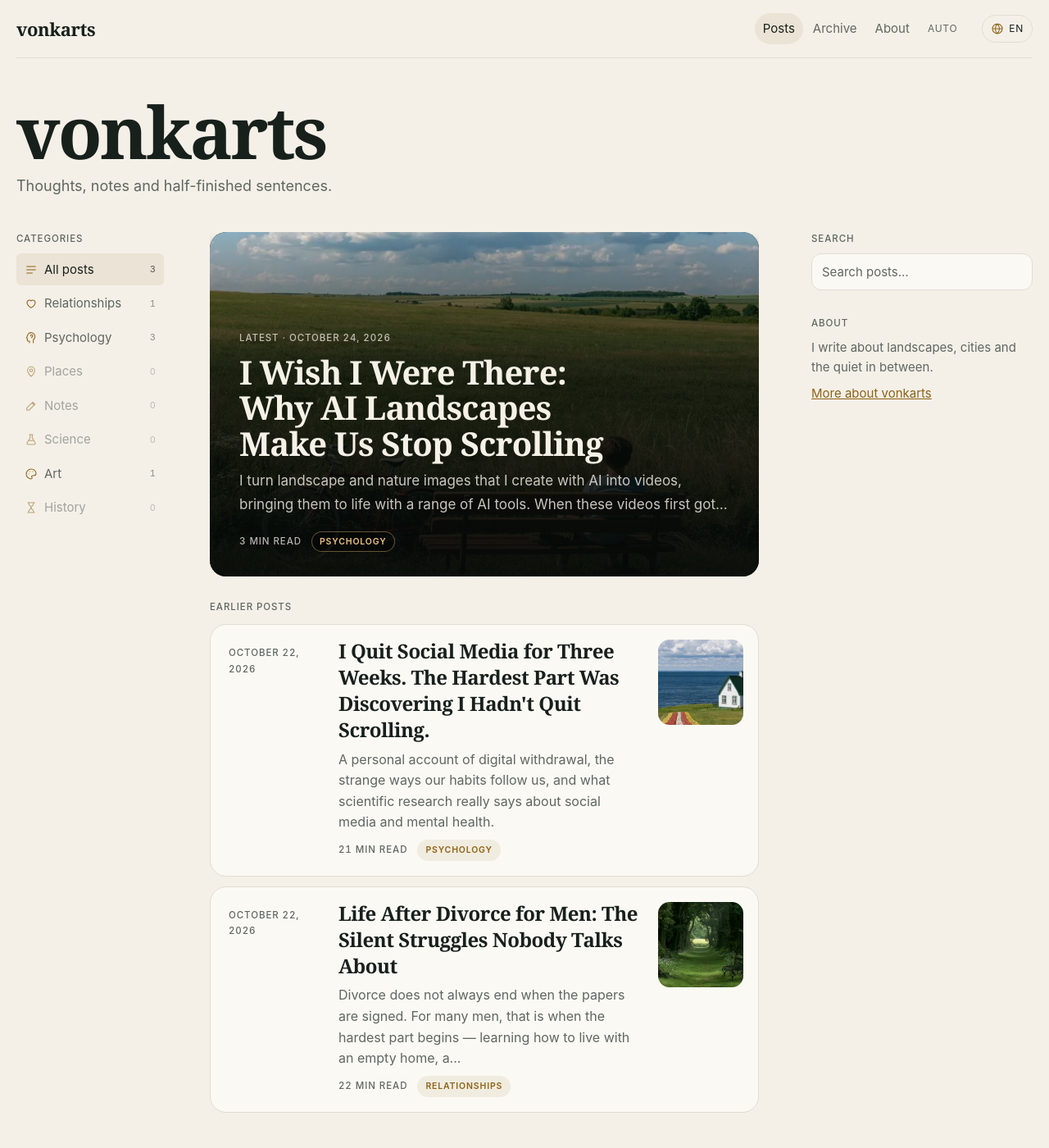
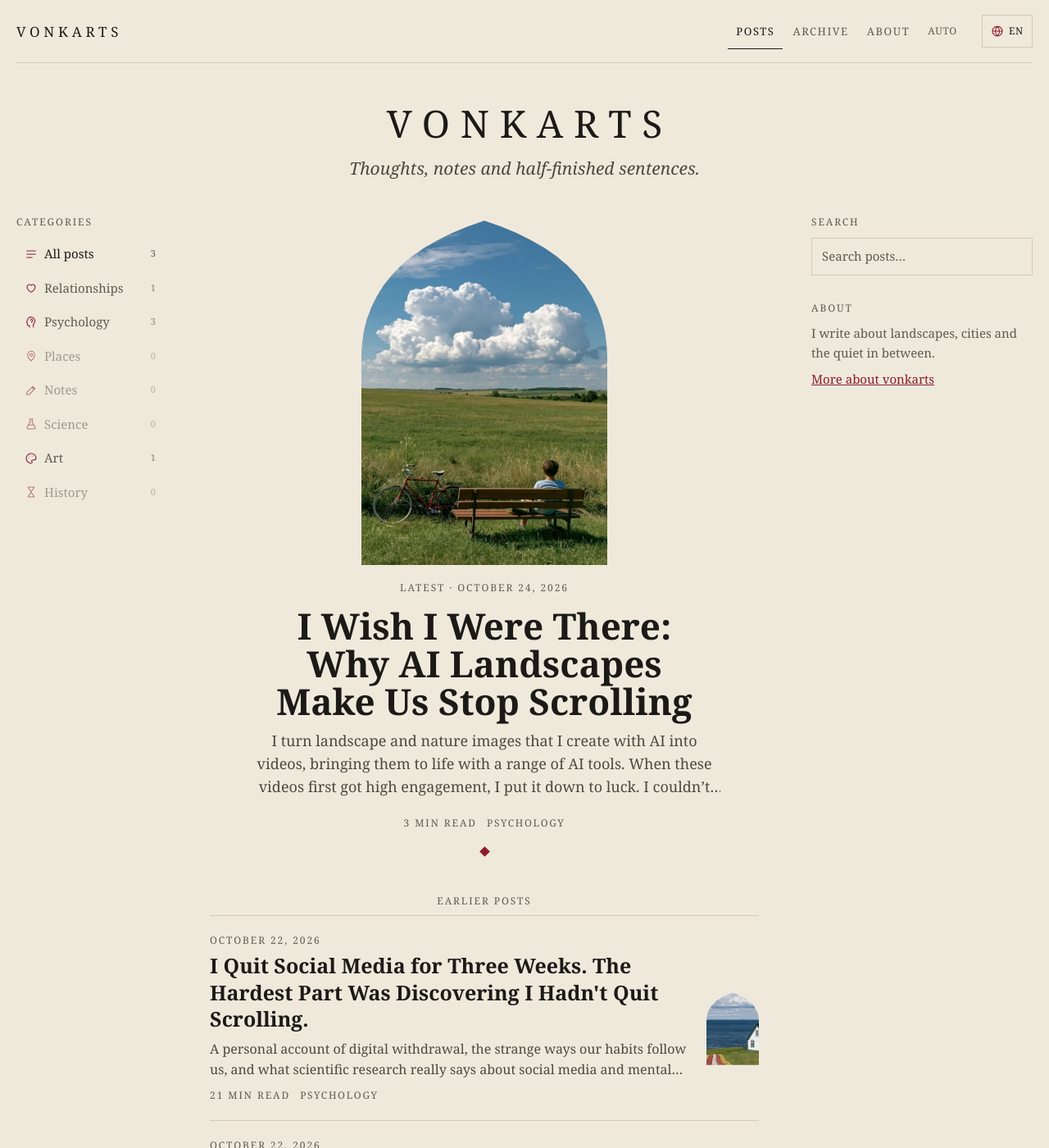
Before and after one commit to vonkarts/vonkarts.github.io, a Jekyll site: the page built from index.html, in a window 1280 px wide and 1400 px high. Shown: the whole window at 82% size. Built offline with Jekyll 4.4.1, drawn with Linux system fonts in a browser that asks for light colours.

Commit message:
Sade Gotik theme: night/parchment palettes, Cinzel + Cormorant + EB Garamond, pointed-arch images, line-based lists (content unchanged)
Co-Authored-By: Claude Opus 5.5 <noreply@anthropic.com>
Claude-Session: https://claude.ai/code/session_01HayH8JCZQBzi5F45oJrDMF

```diff
--- a/_includes/style.css
+++ b/_includes/style.css
@@ -1,23 +1,26 @@
 /* Düzen: üstte ince gezinme; ana sayfada geniş ekranda içerik + sağ kenar sütunu, yazı sayfasında tek sütun ~66ch */
 :root{
-  --bg:#f4f0e8; --surface:#fbf9f4; --fg:#18201c; --muted:#5f6761; --line:#e2dcd0;
-  --accent:#8f6216; --accent-soft:rgba(143,98,22,.09);
-  --display:"Fraunces", Georgia, "Times New Roman", serif;
-  --body:"Inter", system-ui, -apple-system, "Segoe UI", Roboto, sans-serif;
-  --mono:"Inter", system-ui, -apple-system, "Segoe UI", Roboto, sans-serif;
-  --dw:600; --r:20px; --rs:14px;
+  --bg:#efe9dc; --surface:#f6f1e6; --fg:#1c1a17; --text2:#26231f; --soft:#4d483f; --muted:#5f594f; --line:#d3cab6;
+  --accent:#8e1b2a; --accent-soft:rgba(28,26,23,.06); --rose:#8e1b2a; --link:#8e1b2a;
+  --arch-line:rgba(28,26,23,.45); --img-filter:saturate(.88) contrast(1.03);
+  --display:"Cormorant Garamond", Georgia, "Times New Roman", serif;
+  --body:"EB Garamond", Georgia, "Times New Roman", serif;
+  --mono:"Cinzel", Georgia, "Times New Roman", serif;
+  --dw:600; --r:0px; --rs:0px;
   color-scheme:light;
 }
 @media (prefers-color-scheme: dark){:root:not([data-theme="light"]){
-  --bg:#0e1311; --surface:#141b18; --fg:#efe9de; --muted:#9ea69f; --line:#25302b;
-  --accent:#e2b56c; --accent-soft:rgba(226,181,108,.1); color-scheme:dark}}
+  --bg:#0a0a0b; --surface:#111113; --fg:#e6e1d6; --text2:#d8d2c6; --soft:#b7b1a5; --muted:#9a948a; --line:#2a2826;
+  --accent:#d98a94; --accent-soft:rgba(230,225,214,.07); --rose:#8e1b2a; --link:#d98a94;
+  --arch-line:rgba(230,225,214,.55); --img-filter:saturate(.8) brightness(.88) contrast(1.05); color-scheme:dark}}
 :root[data-theme="dark"]{
-  --bg:#0e1311; --surface:#141b18; --fg:#efe9de; --muted:#9ea69f; --line:#25302b;
-  --accent:#e2b56c; --accent-soft:rgba(226,181,108,.1); color-scheme:dark}
+  --bg:#0a0a0b; --surface:#111113; --fg:#e6e1d6; --text2:#d8d2c6; --soft:#b7b1a5; --muted:#9a948a; --line:#2a2826;
+  --accent:#d98a94; --accent-soft:rgba(230,225,214,.07); --rose:#8e1b2a; --link:#d98a94;
+  --arch-line:rgba(230,225,214,.55); --img-filter:saturate(.8) brightness(.88) contrast(1.05); color-scheme:dark}
 
 *{box-sizing:border-box}
 html{-webkit-text-size-adjust:100%}
-body{margin:0;background:var(--bg);color:var(--fg);font-family:var(--body);font-size:17px;line-height:1.7;
+body{margin:0;background:var(--bg);color:var(--fg);font-family:var(--body);font-size:18px;line-height:1.7;
   padding-left:max(16px, env(safe-area-inset-left, 0px));padding-right:max(16px, env(safe-area-inset-right, 0px));
   -webkit-font-smoothing:antialiased}
 img{max-width:100%}
@@ -261,60 +264,6 @@ footer{border-top:1px solid var(--line);padding-top:20px;display:flex;justify-co
 .lang-menu li a[aria-current="true"]{background:var(--accent-soft);font-weight:600}
 @media (max-width:700px){ .nav-links + .lang-menu{margin-left:auto} }
 
-/* ===== Gece Ormanı teması ===== */
-.site-title,.nav-brand,.featured .t,.item a.t,.pager a span:last-child,article h1,.prose h2{font-weight:var(--dw);letter-spacing:-.02em}
-.site-title{letter-spacing:-.03em}
-.tagline{font-style:normal;font-size:18px}
-.mono{font-weight:500;font-size:11.5px;letter-spacing:.08em}
-.nav{background:color-mix(in srgb,var(--bg) 86%,transparent);-webkit-backdrop-filter:saturate(1.4) blur(14px);backdrop-filter:saturate(1.4) blur(14px)}
-.chip{font-family:var(--body);font-weight:600;font-size:10.5px;letter-spacing:.08em;padding:4px 10px;background:var(--accent-soft)}
-.tag{font-family:var(--body);font-weight:500;font-size:11px}
-
-/* Öne çıkan yazı: başlık fotoğrafın üstünde */
-.featured{border-bottom:0;padding-bottom:0;margin-bottom:28px}
-.featured.has-cover{position:relative;display:grid;grid-template-columns:minmax(0,1fr);gap:0;align-items:end;aspect-ratio:4/5;border-radius:var(--r);background:#0b0f0d;isolation:isolate}
-.featured.has-cover > a:first-child{position:absolute;inset:0;z-index:0;border-radius:inherit;overflow:hidden}
-.featured.has-cover .cover{height:100%;aspect-ratio:auto;border-radius:0;transition:transform .6s ease}
-.featured.has-cover:hover .cover{transform:scale(1.025)}
-.featured.has-cover .featured-text{position:relative;z-index:1;border-radius:0 0 var(--r) var(--r);padding:96px 22px 22px;gap:10px;color:#f3eee4;
-  background:linear-gradient(to top,rgba(6,9,8,.94) 0%,rgba(6,9,8,.75) 60%,rgba(6,9,8,0) 100%)}
-.featured.has-cover .t{color:#f6f1e7;font-size:clamp(27px,7vw,40px)}
-.featured.has-cover .t:hover{color:#f0c47f}
-.featured.has-cover p{color:rgba(243,238,228,.82);display:-webkit-box;-webkit-line-clamp:3;-webkit-box-orient:vertical;overflow:hidden}
-.featured.has-cover .mono{color:rgba(243,238,228,.75)}
-.featured.has-cover .chip{background:rgba(0,0,0,.3);color:#f0c47f;box-shadow:inset 0 0 0 1px rgba(240,196,127,.4)}
-@media (min-width:720px){
-  .featured.has-cover{display:grid;grid-template-columns:minmax(0,1fr);gap:0;aspect-ratio:16/10}
-  .featured.has-cover .featured-text{padding:120px 36px 30px}
-  .featured.has-cover .t{font-size:clamp(28px,3.2vw,40px)}
-  .featured.has-cover p{max-width:60ch;-webkit-line-clamp:2}
-}
-
-/* Yazı listesi: kartlar */
-.list{display:flex;flex-direction:column;gap:12px;margin-top:10px}
-.item{background:var(--surface);border:1px solid var(--line);border-radius:var(--r);padding:18px 18px 18px 22px;transition:border-color .2s,transform .2s}
-.item:hover{border-color:color-mix(in srgb,var(--accent) 45%,var(--line))}
-.thumb{border-radius:var(--rs);width:104px}
-@media (max-width:600px){
-  .item{padding:14px 14px 14px 16px;gap:4px 14px}.thumb{width:76px}
-  .item a.t{font-size:19px;line-height:1.22}
-  .item p{font-size:15px;display:-webkit-box;-webkit-line-clamp:2;-webkit-box-orient:vertical;overflow:hidden}
-  .featured.has-cover .featured-text{padding:88px 18px 18px}
-  .featured.has-cover p{-webkit-line-clamp:2}
-}
-
-/* Yazı sayfası */
-.post-cover{border-radius:var(--r)}
-.prose{font-size:18px;line-height:1.75}
-.prose img{border-radius:var(--rs)}
-.prose blockquote{border-left:3px solid var(--accent);font-family:var(--display);font-size:1.15em;line-height:1.5;color:var(--fg)}
-.prose h3{font-weight:600}
-.toc details,.newsletter,.pager a{border-radius:var(--rs)}
-.btn.primary{font-weight:600}
-.search{border-radius:12px}
-a.chip{text-decoration:none}
-a.chip:hover{filter:brightness(1.15)}
-
 .side-h{font-weight:500;font-size:11.5px;line-height:1.4}
 picture{display:contents}
 picture > source{display:none}
@@ -328,3 +277,86 @@ picture > source{display:none}
 .share-row .btn .ico{width:16px;height:16px;color:currentColor}
 .share-row .btn.primary .ico{color:var(--bg)}
 .share-copy.is-done{border-color:var(--accent);color:var(--accent)}
+
+/* ===== Sade Gotik teması ===== */
+/* Etiketler (tarih, okuma süresi, menü): Cinzel, büyük harf, aralıklı */
+.mono,.side-h{font-family:var(--mono);font-weight:400;font-size:12px;letter-spacing:.16em;text-transform:uppercase;color:var(--muted)}
+.nav{background:color-mix(in srgb,var(--bg) 90%,transparent);-webkit-backdrop-filter:blur(12px);backdrop-filter:blur(12px)}
+.nav-brand{font-family:var(--mono);font-weight:500;font-size:17px;letter-spacing:.28em;text-transform:uppercase}
+.nav-links a,.nav-links button{font-family:var(--mono);font-size:13px;letter-spacing:.12em;text-transform:uppercase;border-radius:0;min-height:44px;display:inline-flex;align-items:center}
+.nav-links a[aria-current="page"]{background:none;color:var(--fg);box-shadow:inset 0 -1px 0 var(--fg)}
+.nav-links .theme{font-size:12px}
+.lang-menu summary{border-radius:0;font-family:var(--mono);min-height:40px}
+.lang-menu ul{border-radius:0}
+.lang-menu li a{border-radius:0}
+
+/* Başlık alanı: ortada, sade */
+.masthead{align-items:center;text-align:center;gap:12px}
+.site-title{font-family:var(--mono);font-weight:500;font-size:clamp(30px,8.5vw,46px);line-height:1.1;letter-spacing:.28em;padding-left:.28em;text-transform:uppercase}
+.site-title--sm{font-size:clamp(28px,7vw,40px)}
+.tagline{font-family:var(--display);font-style:italic;font-size:21px;color:var(--soft);max-width:none}
+
+/* Düğmeler, arama, chip: köşesiz */
+.btn{border-radius:0;font-family:var(--mono);font-size:12px;letter-spacing:.14em;text-transform:uppercase;min-height:44px;padding:0 18px}
+.btn.primary{background:var(--fg);border-color:var(--fg);color:var(--bg)}
+.search{border-radius:0;background:transparent}
+.chip{font-family:var(--mono);font-size:12px;font-weight:400;letter-spacing:.14em;text-transform:uppercase;padding:0;border-radius:0;background:none;color:var(--muted)}
+a.chip{text-decoration:none}
+a.chip:hover{color:var(--fg)}
+.cats a{border-radius:0}
+.cats a[aria-current="page"]{background:none;border-color:var(--fg)}
+.drawer-nav a,.drawer .cats a,.lang-select,.drawer-theme,.menu-btn,.drawer-close{border-radius:0}
+
+/* Sivri kemer: öne çıkan yazı, liste küçük resimleri, yazı kapağı */
+.featured,.featured.has-cover{display:flex;flex-direction:column;align-items:center;text-align:center;gap:18px;border-bottom:0;padding:6px 0 40px;margin-bottom:6px;aspect-ratio:auto;background:none;border-radius:0}
+.featured.has-cover > a:first-child{position:static;display:block;width:min(300px,78vw);filter:drop-shadow(0 0 .7px var(--arch-line))}
+.featured .cover,.featured.has-cover .cover{width:100%;height:auto;aspect-ratio:5/7;object-fit:cover;border-radius:0;clip-path:polygon(0.0% 100.0%,0.0% 40.0%,0.3% 36.0%,1.0% 32.2%,2.3% 28.5%,4.1% 25.1%,6.4% 21.8%,9.2% 18.6%,12.5% 15.7%,16.3% 12.9%,20.7% 10.3%,25.5% 7.9%,30.9% 5.7%,36.7% 3.6%,43.1% 1.7%,50.0% 0.0%,56.9% 1.7%,63.3% 3.6%,69.1% 5.7%,74.5% 7.9%,79.3% 10.3%,83.7% 12.9%,87.5% 15.7%,90.8% 18.6%,93.6% 21.8%,95.9% 25.1%,97.7% 28.5%,99.0% 32.2%,99.7% 36.0%,100.0% 40.0%,100.0% 100.0%);filter:var(--img-filter);transition:none}
+.featured.has-cover:hover .cover{transform:none}
+.featured-text,.featured.has-cover .featured-text{position:static;align-items:center;gap:12px;padding:0;background:none;color:var(--fg);max-width:36rem}
+.featured .t,.featured.has-cover .t{font-family:var(--display);font-weight:600;font-size:clamp(32px,7vw,44px);line-height:1.05;letter-spacing:0;color:var(--fg)}
+.featured .t:hover,.featured.has-cover .t:hover{color:var(--link)}
+.featured p,.featured.has-cover p{color:var(--soft);font-size:18px;line-height:1.55;display:-webkit-box;-webkit-line-clamp:3;-webkit-box-orient:vertical;overflow:hidden}
+.featured .mono,.featured.has-cover .mono{color:var(--muted)}
+.featured .meta{justify-content:center}
+.featured .chip,.featured.has-cover .chip{background:none;box-shadow:none;color:var(--muted)}
+.featured-text::after{content:"";width:9px;height:9px;margin-top:8px;background:var(--rose);transform:rotate(45deg)}
+
+/* Liste: kart yok, ince çizgiler */
+.section-label{justify-content:center}
+.list{display:flex;flex-direction:column;gap:0;margin-top:6px}
+.item{grid-template-columns:minmax(0,1fr) 64px;gap:6px 16px;align-items:center;background:none;border:0;border-top:1px solid var(--line);border-radius:0;padding:20px 0}
+.item:last-child{border-bottom:1px solid var(--line)}
+.item:hover{border-color:var(--line)}
+.item time{grid-column:1/-1;padding-top:0}
+.item a.t{font-family:var(--display);font-weight:600;font-size:25px;line-height:1.12;letter-spacing:0}
+.item a.t:hover{color:var(--link)}
+.item p{font-size:16px;color:var(--soft);display:-webkit-box;-webkit-line-clamp:2;-webkit-box-orient:vertical;overflow:hidden}
+.thumb{width:64px;height:auto;aspect-ratio:8/11;border-radius:0;clip-path:polygon(0.0% 100.0%,0.0% 40.0%,0.3% 36.0%,1.0% 32.2%,2.3% 28.5%,4.1% 25.1%,6.4% 21.8%,9.2% 18.6%,12.5% 15.7%,16.3% 12.9%,20.7% 10.3%,25.5% 7.9%,30.9% 5.7%,36.7% 3.6%,43.1% 1.7%,50.0% 0.0%,56.9% 1.7%,63.3% 3.6%,69.1% 5.7%,74.5% 7.9%,79.3% 10.3%,83.7% 12.9%,87.5% 15.7%,90.8% 18.6%,93.6% 21.8%,95.9% 25.1%,97.7% 28.5%,99.0% 32.2%,99.7% 36.0%,100.0% 40.0%,100.0% 100.0%);filter:var(--img-filter)}
+@media (max-width:600px){.item{grid-template-columns:minmax(0,1fr) 64px}.thumb{width:64px}}
+
+/* Yazı sayfası: ortalı başlık, kemerli kapak, rahat metin */
+.sayfa-post .back{align-self:center;font-family:var(--mono);font-size:12px;letter-spacing:.14em;text-transform:uppercase;min-height:44px;display:inline-flex;align-items:center}
+article h1{font-family:var(--display);font-weight:600;letter-spacing:0;line-height:1.05}
+.sayfa-post article h1{text-align:center;font-size:clamp(34px,8vw,50px)}
+.sayfa-post .post-meta{justify-content:center;text-align:center}
+.post-cover{align-self:center;width:min(320px,80vw);height:auto;aspect-ratio:15/19;border-radius:0;clip-path:polygon(0.0% 100.0%,0.0% 40.0%,0.3% 36.0%,1.0% 32.2%,2.3% 28.5%,4.1% 25.1%,6.4% 21.8%,9.2% 18.6%,12.5% 15.7%,16.3% 12.9%,20.7% 10.3%,25.5% 7.9%,30.9% 5.7%,36.7% 3.6%,43.1% 1.7%,50.0% 0.0%,56.9% 1.7%,63.3% 3.6%,69.1% 5.7%,74.5% 7.9%,79.3% 10.3%,83.7% 12.9%,87.5% 15.7%,90.8% 18.6%,93.6% 21.8%,95.9% 25.1%,97.7% 28.5%,99.0% 32.2%,99.7% 36.0%,100.0% 40.0%,100.0% 100.0%);filter:var(--img-filter)}
+.prose{font-size:20px;line-height:1.65;color:var(--text2)}
+.prose h2{font-family:var(--display);font-weight:600;font-size:31px;letter-spacing:0;color:var(--fg)}
+.prose h3{font-family:var(--display);font-weight:600;font-size:23px;color:var(--fg)}
+.prose a{color:var(--link)}
+.prose img{border-radius:0}
+.sayfa-post .prose > p:first-of-type::first-letter{font-family:var(--display);font-weight:600;font-size:3.7em;line-height:.8;padding:.06em .1em 0 0;color:var(--fg)}
+.prose blockquote{border:0;padding:0;margin:2em 0;text-align:center;font-family:var(--display);font-style:italic;font-size:1.4em;line-height:1.3;color:var(--fg)}
+.prose blockquote::before,.prose blockquote::after{content:"";display:block;width:8px;height:8px;margin:0 auto 16px;background:var(--rose);transform:rotate(45deg)}
+.prose blockquote::after{margin:16px auto 0}
+.prose .refs{font-size:16px}
+.prose sup a{font-family:var(--body)}
+.toc details,.newsletter,.pager a{border-radius:0}
+.toc summary{min-height:40px;display:flex;align-items:center}
+.pager a span:last-child{font-family:var(--display);font-weight:600;font-size:22px}
+.share-row .btn{padding:0 16px}
+.share-copy.is-done{border-color:var(--link);color:var(--link)}
+#progress{background:var(--rose)}
+:focus-visible{outline-color:var(--fg)}
+.archive h2{font-family:var(--display);font-weight:600}
+.empty h2{font-family:var(--display);font-weight:600}
--- a/_layouts/default.html
+++ b/_layouts/default.html
@@ -16,8 +16,8 @@
   <link rel="icon" href="{{ '/favicon.svg' | relative_url }}" type="image/svg+xml">
   <link rel="apple-touch-icon" href="{{ '/apple-touch-icon.png' | relative_url }}">
   <link rel="manifest" href="{{ '/site.webmanifest' | relative_url }}">
-  <meta name="theme-color" content="#f4f0e8" media="(prefers-color-scheme: light)">
-  <meta name="theme-color" content="#0e1311" media="(prefers-color-scheme: dark)">
+  <meta name="theme-color" content="#efe9dc" media="(prefers-color-scheme: light)">
+  <meta name="theme-color" content="#0a0a0b" media="(prefers-color-scheme: dark)">
   {%- if page.ref %}
   {%- assign vp = site.posts | where: "ref", page.ref %}
   {%- assign vg = site.pages | where: "ref", page.ref %}
@@ -47,9 +47,9 @@
   {% feed_meta %}
   <link rel="preconnect" href="https://fonts.googleapis.com">
   <link rel="preconnect" href="https://fonts.gstatic.com" crossorigin>
-  <link rel="preload" as="style" href="https://fonts.googleapis.com/css2?family=Fraunces:ital,opsz,wght@0,9..144,600;1,9..144,400&family=Inter:ital,wght@0,400;0,500;0,600;1,400&display=optional">
-  <link rel="stylesheet" href="https://fonts.googleapis.com/css2?family=Fraunces:ital,opsz,wght@0,9..144,600;1,9..144,400&family=Inter:ital,wght@0,400;0,500;0,600;1,400&display=optional" media="print" onload="this.media='all'">
-  <noscript><link rel="stylesheet" href="https://fonts.googleapis.com/css2?family=Fraunces:ital,opsz,wght@0,9..144,600;1,9..144,400&family=Inter:ital,wght@0,400;0,500;0,600;1,400&display=optional"></noscript>
+  <link rel="preload" as="style" href="https://fonts.googleapis.com/css2?family=Cinzel:wght@400;500&family=Cormorant+Garamond:ital,wght@0,600;1,400;1,500&family=EB+Garamond:ital,wght@0,400;0,500;1,400&display=optional">
+  <link rel="stylesheet" href="https://fonts.googleapis.com/css2?family=Cinzel:wght@400;500&family=Cormorant+Garamond:ital,wght@0,600;1,400;1,500&family=EB+Garamond:ital,wght@0,400;0,500;1,400&display=optional" media="print" onload="this.media='all'">
+  <noscript><link rel="stylesheet" href="https://fonts.googleapis.com/css2?family=Cinzel:wght@400;500&family=Cormorant+Garamond:ital,wght@0,600;1,400;1,500&family=EB+Garamond:ital,wght@0,400;0,500;1,400&display=optional"></noscript>
   <style>
 {% include style.css %}
   </style>
```
Also changed, not shown: site.webmanifest.
